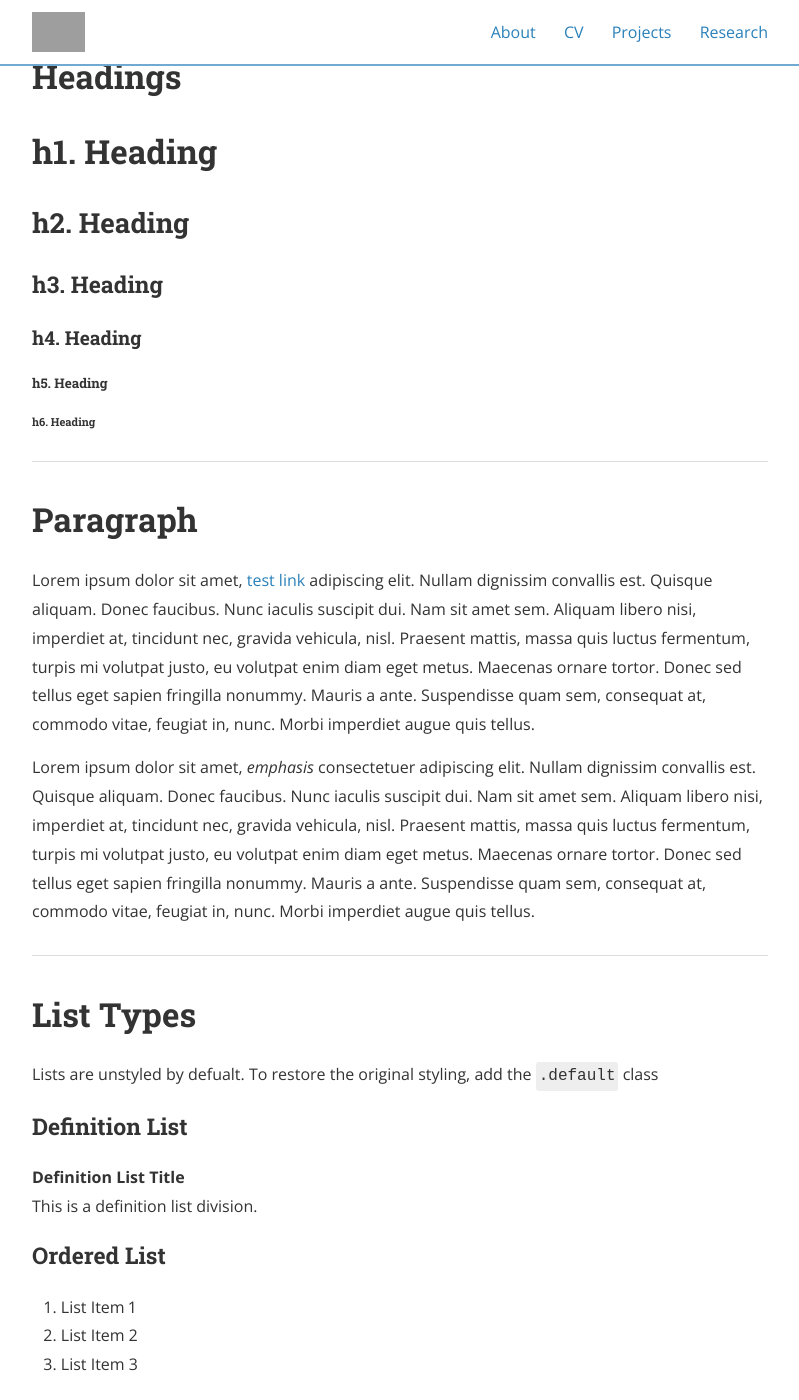
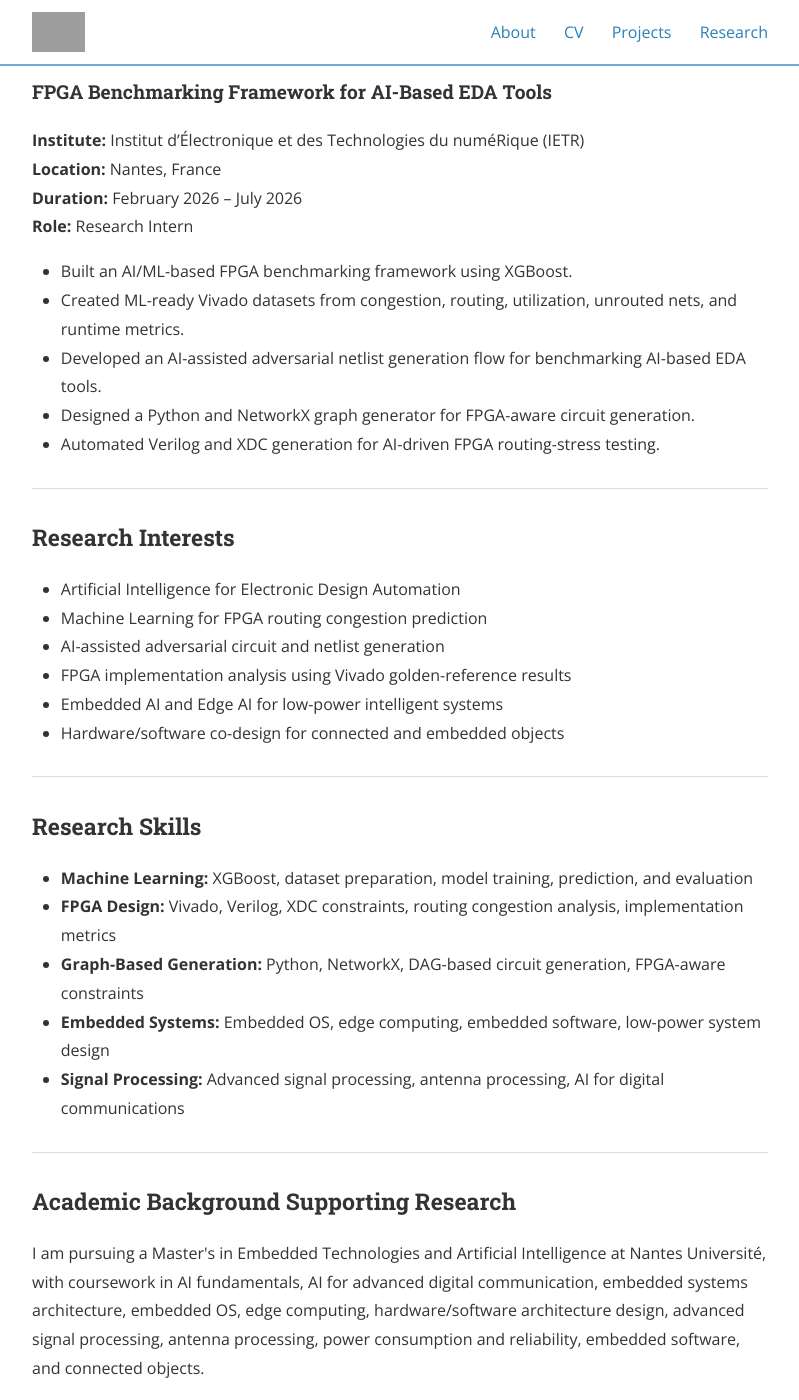
Before and after one commit to Rehmatali-cv/Rehmatali-cv.github.io, a Jekyll site: the page built from research.md, in a window 1280 px wide and 1400 px high, scrolled down 315 px. Shown: the whole window, without its empty margins (240-1039 px from the left). Built offline with Jekyll 4.4.1, drawn with Linux system fonts in a browser that asks for light colours; nearby versions of some CDN libraries; some of the changed text lies outside the part shown; grey boxes are pictures that could not be loaded.

Commit message:
Update research.md

```diff
--- a/research.md
+++ b/research.md
@@ -3,154 +3,76 @@ layout: page
 title: Research
 permalink: /research/
 main_nav: true
+nav_order: 4
 ---
 
-<p>The purpose of this HTML is to help determine what default settings are with Bitters and to make sure that all possible HTML Elements are included in this HTML so as to not miss any possible Elements when designing a site.</p>
+<p>
+  My current research focuses on applying Artificial Intelligence and Machine Learning
+  to FPGA benchmarking, Electronic Design Automation, and embedded systems.
+</p>
 
 <hr>
 
-<h1 id="headings">Headings</h1>
+<h3>Current Research Internship</h3>
 
-<h1>h1. Heading</h1>
-<h2>h2. Heading</h2>
-<h3>h3. Heading</h3>
-<h4>h4. Heading</h4>
-<h5>h5. Heading</h5>
-<h6>h6. Heading</h6>
+<h4>FPGA Benchmarking Framework for AI-Based EDA Tools</h4>
+<p>
+  <b>Institute:</b> Institut d’Électronique et des Technologies du numéRique (IETR)<br>
+  <b>Location:</b> Nantes, France<br>
+  <b>Duration:</b> February 2026 – July 2026<br>
+  <b>Role:</b> Research Intern
+</p>
 
-<hr>
-
-<h1 id="paragraph">Paragraph</h1>
-
-<p>Lorem ipsum dolor sit amet, <a href="#" title="test link">test link</a> adipiscing elit. Nullam dignissim convallis est. Quisque aliquam. Donec faucibus. Nunc iaculis suscipit dui. Nam sit amet sem. Aliquam libero nisi, imperdiet at, tincidunt nec, gravida vehicula, nisl. Praesent mattis, massa quis luctus fermentum, turpis mi volutpat justo, eu volutpat enim diam eget metus. Maecenas ornare tortor. Donec sed tellus eget sapien fringilla nonummy. Mauris a ante. Suspendisse quam sem, consequat at, commodo vitae, feugiat in, nunc. Morbi imperdiet augue quis tellus.</p>
-
-<p>Lorem ipsum dolor sit amet, <em>emphasis</em> consectetuer adipiscing elit. Nullam dignissim convallis est. Quisque aliquam. Donec faucibus. Nunc iaculis suscipit dui. Nam sit amet sem. Aliquam libero nisi, imperdiet at, tincidunt nec, gravida vehicula, nisl. Praesent mattis, massa quis luctus fermentum, turpis mi volutpat justo, eu volutpat enim diam eget metus. Maecenas ornare tortor. Donec sed tellus eget sapien fringilla nonummy. Mauris a ante. Suspendisse quam sem, consequat at, commodo vitae, feugiat in, nunc. Morbi imperdiet augue quis tellus.</p>
-
-<hr>
-
-<h1 id="list_types">List Types</h1>
-
-<p>Lists are unstyled by defualt. To restore the original styling, add the <code>.default</code> class</p>
-
-<h3>Definition List</h3>
-<dl>
-  <dt>Definition List Title</dt>
-  <dd>This is a definition list division.</dd>
-</dl>
-
-<h3>Ordered List</h3>
-<ol>
-  <li>List Item 1</li>
-  <li>List Item 2</li>
-  <li>List Item 3</li>
-</ol>
-
-<h3>Unordered List</h3>
 <ul>
-  <li>List Item 1</li>
-  <li>List Item 2</li>
-  <li>List Item 3</li>
-</ul>
-
-<h3>Ordered List with <code>.default</code> class</h3>
-<ol class="default">
-  <li>List Item 1</li>
-  <li>List Item 2</li>
-  <li>List Item 3</li>
-</ol>
-
-<h3>Unordered List with <code>.default</code> class</h3>
-<ul class="default">
-  <li>List Item 1</li>
-  <li>List Item 2</li>
-  <li>List Item 3</li>
+  <li>Built an AI/ML-based FPGA benchmarking framework using XGBoost.</li>
+  <li>Created ML-ready Vivado datasets from congestion, routing, utilization, unrouted nets, and runtime metrics.</li>
+  <li>Developed an AI-assisted adversarial netlist generation flow for benchmarking AI-based EDA tools.</li>
+  <li>Designed a Python and NetworkX graph generator for FPGA-aware circuit generation.</li>
+  <li>Automated Verilog and XDC generation for AI-driven FPGA routing-stress testing.</li>
 </ul>
 
 <hr>
 
-<h1 id="form_elements">Fieldsets and Form Elements</h1>
+<h3>Research Interests</h3>
 
-<fieldset>
-  <p>Lorem ipsum dolor sit amet, consectetuer adipiscing elit. Nullam dignissim convallis est. Quisque aliquam. Donec faucibus. Nunc iaculis suscipit dui. Nam sit amet sem. Aliquam libero nisi, imperdiet at, tincidunt nec, gravida vehicula, nisl. Praesent mattis, massa quis luctus fermentum, turpis mi volutpat justo, eu volutpat enim diam eget metus.</p>
-
-  <form>
-    <h2>Form Element</h2>
-
-    <p>Lorem ipsum dolor sit amet, consectetuer adipiscing elit. Nullam dignissim convallis est. Quisque aliquam. Donec faucibus. Nunc iaculis suscipit dui.</p>
-
-    <p><label for="text_field">Text Field:</label>
-      <input type="text" id="text_field" /></p>
-
-    <p><label for="text_area">Text Area:</label>
-      <textarea id="text_area"></textarea></p>
-
-    <p><label for="select_element">Select Element:</label>
-      <select name="select_element">
-        <optgroup label="Option Group 1">
-          <option value="1">Option 1</option>
-          <option value="2">Option 2</option>
-          <option value="3">Option 3</option>
-        </optgroup>
-        <optgroup label="Option Group 2">
-          <option value="1">Option 1</option>
-          <option value="2">Option 2</option>
-          <option value="3">Option 3</option>
-        </optgroup>
-    </select></p>
-
-    <p><label for="radio_buttons">Radio Buttons:</label>
-      <label>
-        <input type="radio" class="radio" name="radio_button" value="radio_1" /> Radio 1
-      </label>
-      <label>
-        <input type="radio" class="radio" name="radio_button" value="radio_2" /> Radio 2
-      </label>
-      <label>
-        <input type="radio" class="radio" name="radio_button" value="radio_3" /> Radio 3
-      </label>
-    </p>
-
-    <p><label for="checkboxes">Checkboxes:</label>
-      <label>
-        <input type="checkbox" class="checkbox" name="checkboxes" value="check_1" /> Checkbox 1
-      </label>
-      <label>
-        <input type="checkbox" class="checkbox" name="checkboxes" value="check_2" /> Checkbox 2
-      </label>
-      <label>
-        <input type="checkbox" class="checkbox" name="checkboxes" value="check_3" /> Checkbox 3
-      </label>
-    </p>
-
-    <p><label for="password">Password:</label>
-      <input type="password" class="password" name="password" />
-    </p>
-
-    <p><label for="file">File Input:</label>
-      <input type="file" class="file" name="file" />
-    </p>
-
-
-    <p><input type="submit" value="Submit" /></p>
-  </form>
-</fieldset>
+<ul>
+  <li>Artificial Intelligence for Electronic Design Automation</li>
+  <li>Machine Learning for FPGA routing congestion prediction</li>
+  <li>AI-assisted adversarial circuit and netlist generation</li>
+  <li>FPGA implementation analysis using Vivado golden-reference results</li>
+  <li>Embedded AI and Edge AI for low-power intelligent systems</li>
+  <li>Hardware/software co-design for connected and embedded objects</li>
+</ul>
 
 <hr>
 
-<h1 id="tables">Tables</h1>
+<h3>Research Skills</h3>
 
-<table cellspacing="0" cellpadding="0">
-  <tr>
-    <th>Table Header 1</th><th>Table Header 2</th><th>Table Header 3</th>
-  </tr>
-  <tr>
-    <td>Division 1</td><td>Division 2</td><td>Division 3</td>
-  </tr>
-  <tr class="even">
-    <td>Division 1</td><td>Division 2</td><td>Division 3</td>
-  </tr>
-  <tr>
-    <td>Division 1</td><td>Division 2</td><td>Division 3</td>
-  </tr>
-</table>
-</div>
+<ul>
+  <li><b>Machine Learning:</b> XGBoost, dataset preparation, model training, prediction, and evaluation</li>
+  <li><b>FPGA Design:</b> Vivado, Verilog, XDC constraints, routing congestion analysis, implementation metrics</li>
+  <li><b>Graph-Based Generation:</b> Python, NetworkX, DAG-based circuit generation, FPGA-aware constraints</li>
+  <li><b>Embedded Systems:</b> Embedded OS, edge computing, embedded software, low-power system design</li>
+  <li><b>Signal Processing:</b> Advanced signal processing, antenna processing, AI for digital communications</li>
+</ul>
+
+<hr>
+
+<h3>Academic Background Supporting Research</h3>
+
+<p>
+  I am pursuing a Master's in Embedded Technologies and Artificial Intelligence at Nantes Université,
+  with coursework in AI fundamentals, AI for advanced digital communication, embedded systems architecture,
+  embedded OS, edge computing, hardware/software architecture design, advanced signal processing,
+  antenna processing, power consumption and reliability, embedded software, and connected objects.
+</p>
+
+<hr>
+
+<h3>Research Goal</h3>
+
+<p>
+  My goal is to develop intelligent FPGA benchmarking methods that use AI and machine learning
+  to generate challenging circuit scenarios, evaluate AI-based EDA tools, and support more reliable
+  FPGA and VLSI design workflows.
+</p>
```
